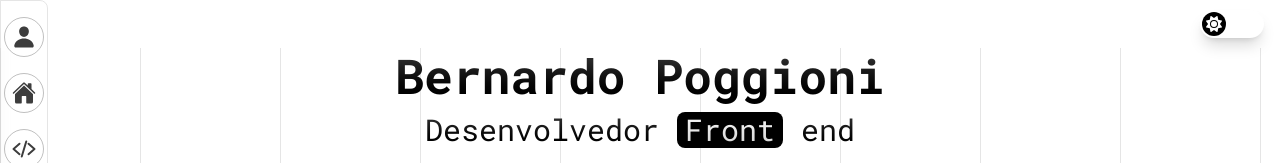
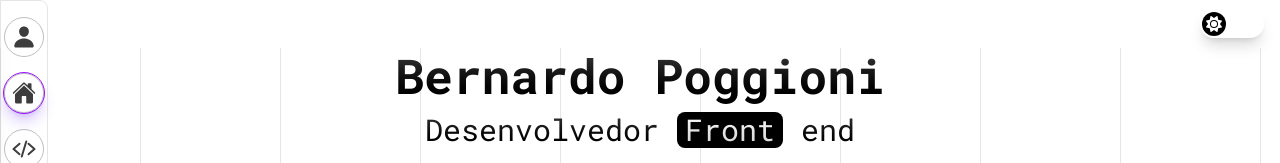
Before and after one commit to Bernardopog/portfolio, a Next.js app: page / in a window 1280 px wide. Shown: the top 163 px of the page. Built offline with nearby package versions, Linux system fonts and the light colour scheme.

Commit message:
style: add highlight to selected page view in navbar

```diff
--- a/src/layout/HomeClient/index.tsx
+++ b/src/layout/HomeClient/index.tsx
@@ -27,6 +27,7 @@ export default function HomeClient() {
             onToMain={() => setView("main")}
             onToAbout={() => setView("about")}
             onToProject={() => setView("project")}
+            view={view}
           />
         </>
       )}
--- a/src/layout/Navbar/index.tsx
+++ b/src/layout/Navbar/index.tsx
@@ -1,24 +1,33 @@
 import Button from "@/ui/Button";
 import { ReactNode } from "react";
 import { IoCodeSlash, IoHome, IoPerson } from "react-icons/io5";
+import { ViewTypes } from "../SectionSwitcher";
 
 interface INavbarProps {
   onToMain: () => void;
   onToAbout: () => void;
   onToProject: () => void;
+  view: ViewTypes;
 }
 
 const NavbarItem = ({
   icon,
   action,
+  name,
+  view,
 }: {
   icon: ReactNode;
   action: () => void;
+  name: string;
+  view: ViewTypes;
 }) => (
   <li>
     <Button
       ariaLabel="Home"
-      className="flex items-center justify-center size-10 rounded-full border cursor-pointer duration-300 ease-in-out btn-default-color"
+      className={`flex items-center justify-center size-10 rounded-full border cursor-pointer duration-300 ease-in-out btn-default-color ${
+        view === name &&
+        "shadow-lg shadow-purple-heart-600/30 outline-1 outline-purple-600 dark:shadow-punch-600/30 dark:outline-punch-600/50"
+      }`}
       action={() => action()}
       icon={icon}
     />
@@ -29,6 +38,7 @@ export default function Navbar({
   onToMain,
   onToAbout,
   onToProject,
+  view,
 }: INavbarProps) {
   const sectionList = [
     {
@@ -52,7 +62,13 @@ export default function Navbar({
     <nav className="absolute bottom-0 z-50 w-full h-12 rounded-t-lg border-t border-black/10 backdrop-blur-xs duration-300 ease-in-out dark:border-white/10 md:top-0 md:bottom-auto md:left-0 md:w-12 md:h-fit md:py-4 md:border md:rounded-none md:rounded-r-lg">
       <ul className="flex items-center justify-center size-full gap-4 md:flex-col md:justify-start">
         {sectionList.map((item, index) => (
-          <NavbarItem key={index} icon={item.icon} action={item.action} />
+          <NavbarItem
+            key={index}
+            icon={item.icon}
+            action={item.action}
+            view={view}
+            name={item.name}
+          />
         ))}
       </ul>
     </nav>
--- a/src/layout/SectionSwitcher/index.tsx
+++ b/src/layout/SectionSwitcher/index.tsx
@@ -1,7 +1,7 @@
 "use client";
 
 import { Dispatch, ReactNode, SetStateAction, useState } from "react";
-type ViewTypes = "main" | "about" | "project";
+export type ViewTypes = "main" | "about" | "project";
 
 export default function SectionSwitcher({
   children,
```
